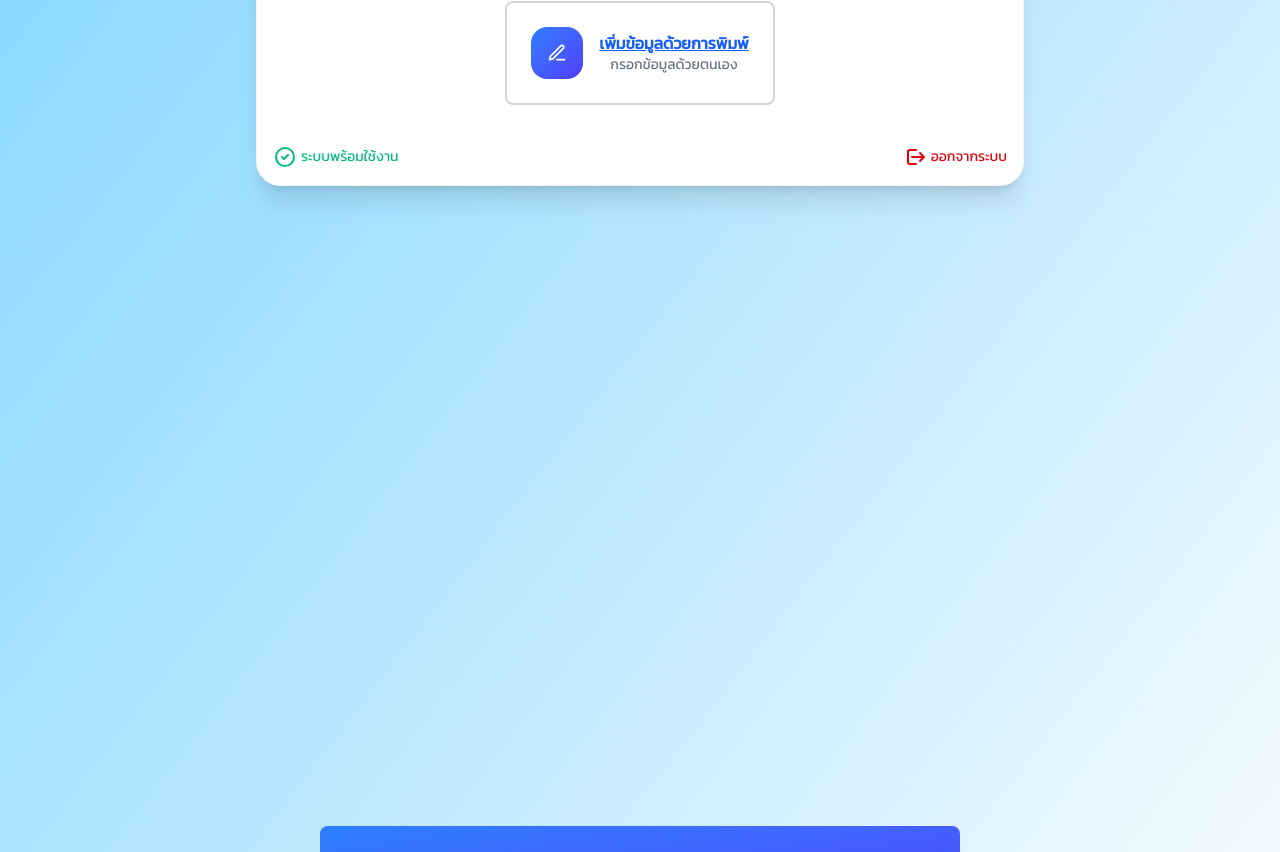
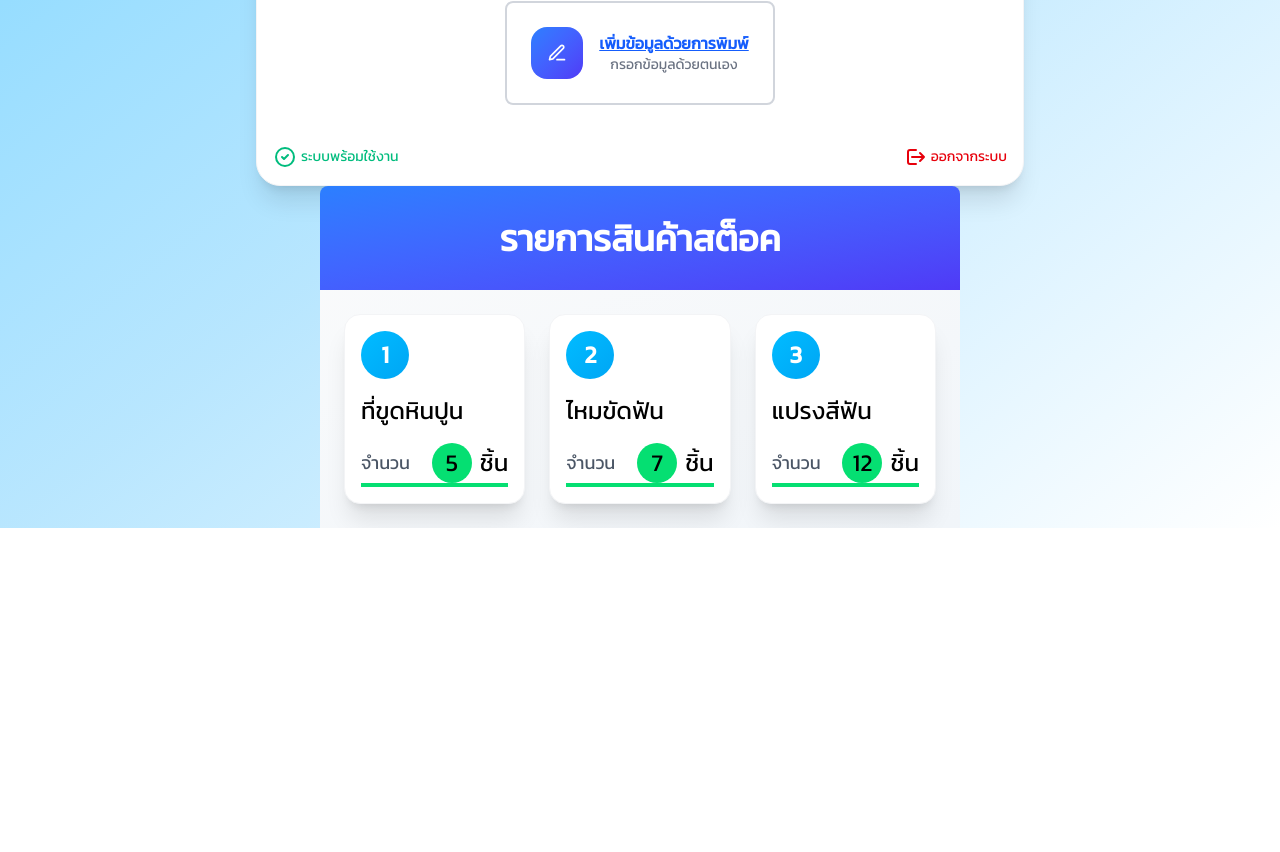
Before and after one commit to panuwit009/dtstock, a Next.js app: page /home in a window 1280 px wide. Shown: the part 488-1340 px from the top of the page. After the commit the page ends 1016 px from the top, so only its background shows below. Built offline with nearby package versions, Linux system fonts and the light colour scheme.

Commit message:
switch component between whole page and cameraUi

```diff
--- a/src/app/home/page.tsx
+++ b/src/app/home/page.tsx
@@ -1,12 +1,20 @@
+"use client";
 import Scanbarcode from "./components/scanbarcode";
 import Items from "./components/items";
+import CameraUi from "./components/cameraUi";
+import { useState } from "react";
 
 export default function Home () {
-    return (
-        <>
-        <Scanbarcode />
-        <video className="" id="video" style={{ width: "100%" }}></video>
-        <Items />
-        </>
-    );
+    const [openCamera, setOpenCamera] = useState<boolean>(false);
+
+    if (openCamera) {
+        return <CameraUi setOpenCamera={setOpenCamera}/>
+    } else {
+        return (
+            <>
+            <Scanbarcode setOpenCamera={setOpenCamera}/>
+            <Items />
+            </>
+        );
+    }
 }
```
